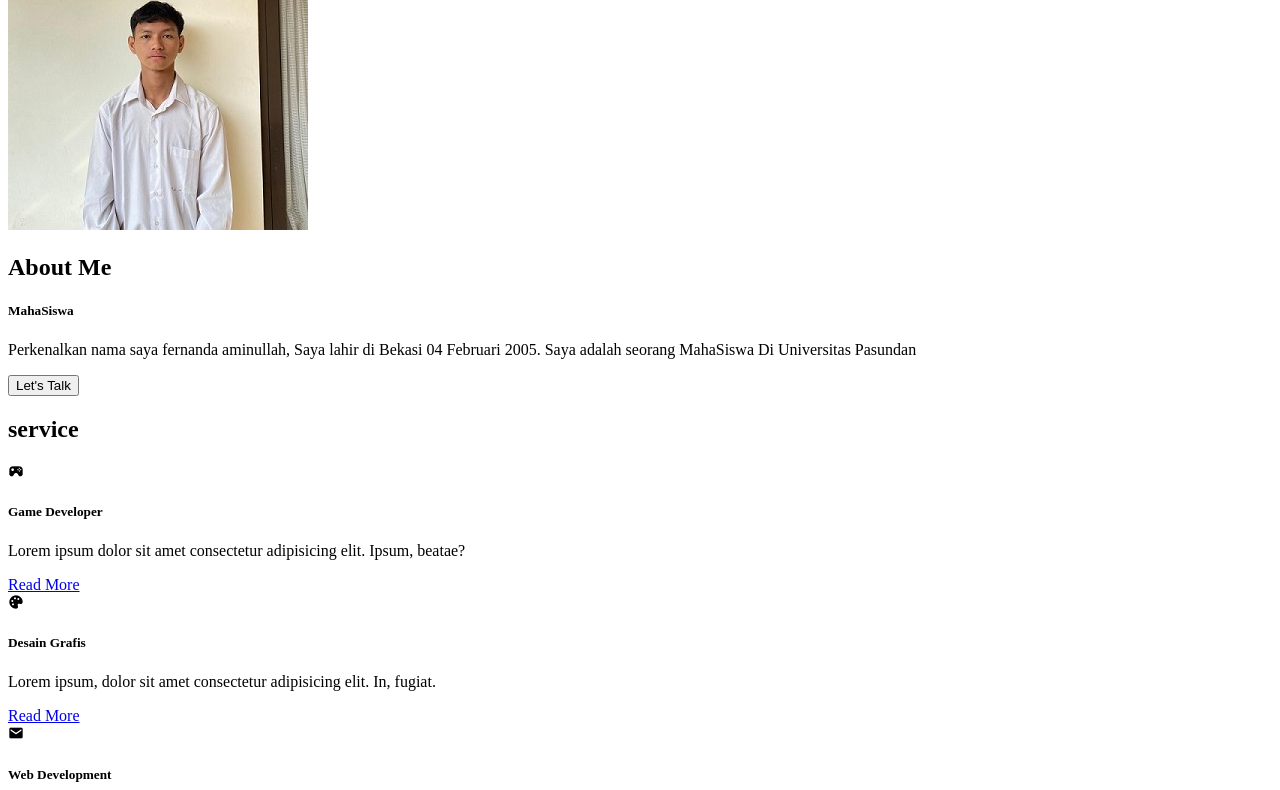
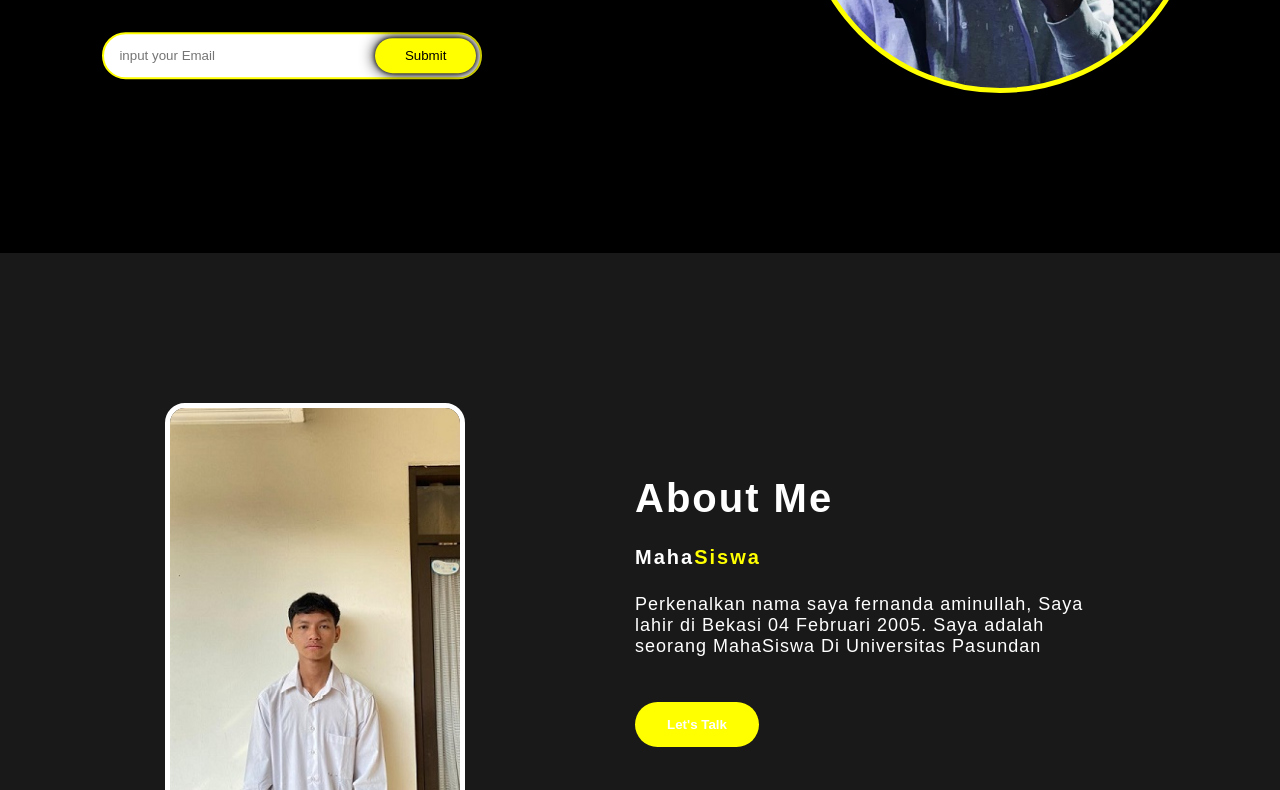
Before and after one commit to Fernandaaminullah/Itw2023_Project1_233040138-portofolio-, a plain HTML site: page index.html in a window 1280 px wide. Shown: the part 547-1337 px from the top of the page. Drawn offline with nearby package versions, Linux system fonts and the light colour scheme.

Commit message:
Update index.html

```diff
--- a/index.html
+++ b/index.html
@@ -3,7 +3,7 @@
 <head>
     <meta charset="UTF-8">
     <meta name="viewport" content="width=device-width, initial-scale=1.0">
-    <link rel="stylesheet" href="../Tubes portofolio2/css/style.css">
+    <link rel="stylesheet" href="./css/style.css">
     <link href='https://unpkg.com/boxicons@2.1.4/css/boxicons.min.css' rel='stylesheet'>
 </head>
 <body>
```
